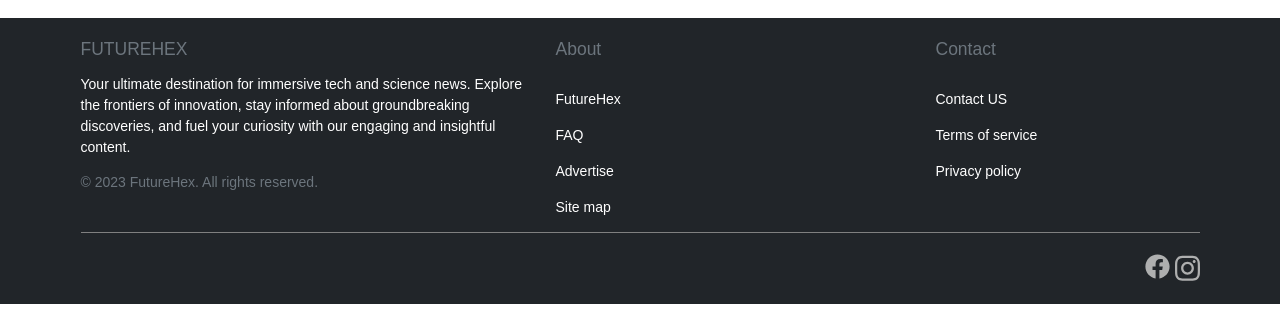
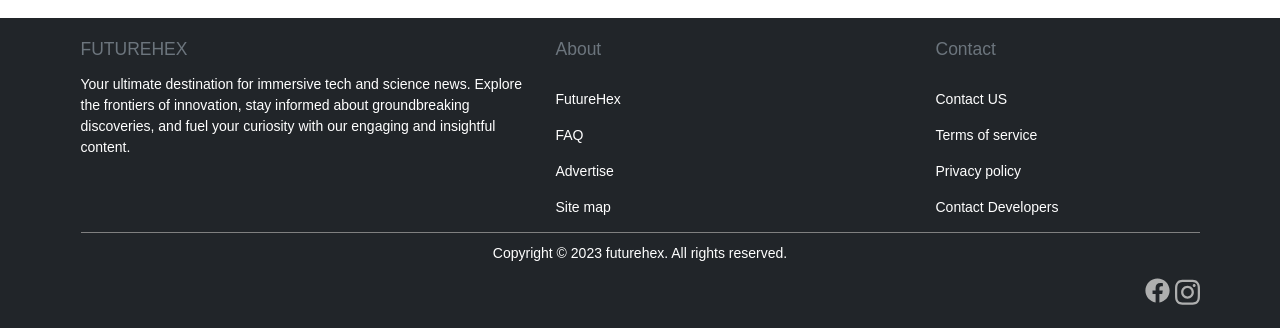
Before and after one commit to bixfosscom/futurehex, a plain HTML site: page index.html in a window 1280 px wide. Shown: the part 5008-5336 px from the top of the page. Before the commit the page ends 5312 px from the top, so only its background shows below. Drawn offline with nearby package versions, Linux system fonts and the light colour scheme; a web font is replaced by a local one.

Commit message:
Add files via upload

```diff
--- a/index.html
+++ b/index.html
@@ -26,7 +26,7 @@
     </a>
     <button id="nav-button" class="navbar-toggler" type="button" data-bs-toggle="collapse" data-bs-target="#navbarSupportedContent" aria-controls="navbarSupportedContent" aria-expanded="false" aria-label="Toggle navigation">
       <svg  width="50px" height="auto" viewBox="0 0 24 24" fill="#none" xmlns="http://www.w3.org/2000/svg">
-        <path d="M4 17H8M12 17H20M4 12H20M4 7H12M16 7H20" stroke="#eeeeee" stroke-width="1.5" stroke-linecap="round" stroke-linejoin="round"/>
+        <path d="M4 17H8M12 17H20M4 12H20M4 7H12M16 7H20" stroke="#DC143C" stroke-width="1.5" stroke-linecap="round" stroke-linejoin="round"/>
       </svg>
     </button>
     <div class="collapse navbar-collapse" id="navbarSupportedContent">
@@ -869,13 +869,15 @@
 </div>
 
 
+<!------------[footer]------------------->
+
   <footer class="bg-dark py-4 mt-4" id="footer-card">
     <div class="container">
       <div class="row">
         <div class="col-md-5">
           <h5 class="text-secondary mb-3">FUTUREHEX</h5>
           <p class="text-white">Your ultimate destination for immersive tech and science news. Explore the frontiers of innovation, stay informed about groundbreaking discoveries, and fuel your curiosity with our engaging and insightful content.</p>
-          <p class="text-secondary">© 2023 FutureHex. All rights reserved.</p>
+
 
         </div>
         <div class="col-md-4">
@@ -894,13 +896,15 @@
             <li class="footer-list"><a href="" class="text-white" id="footer-navs" > Contact US  </a></li>
             <li class="footer-list"><a href="" class="text-white" id="footer-navs"> Terms of service </a></li>
             <li class="footer-list"><a href="" class="text-white" id="footer-navs"> Privacy policy  </a> </li>
+            <li class="footer-list"><a href="" class="text-white" id="footer-navs"> Contact Developers </a> </li>
          </ul>
          </div>
       </div>
 
       <hr  id="hr-footer">
+        <p class="text-center text-white" style="margin-top: 10px;">Copyright &copy; 2023 futurehex. All rights reserved.</p>
 
-      <br>
+      <!--<br>--->
       <div class="d-flex flex-row-reverse">
         <br>
         <a href="">
```
